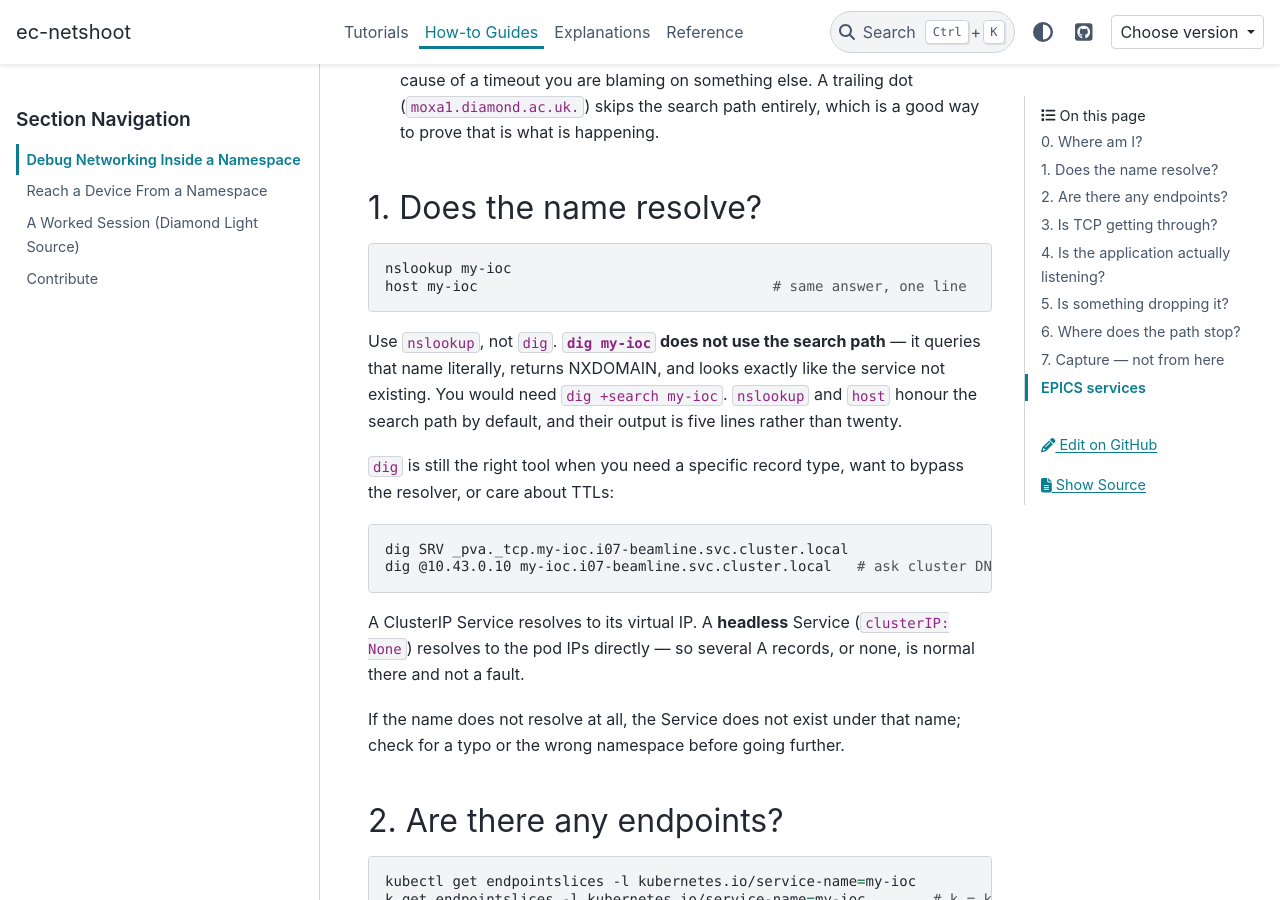
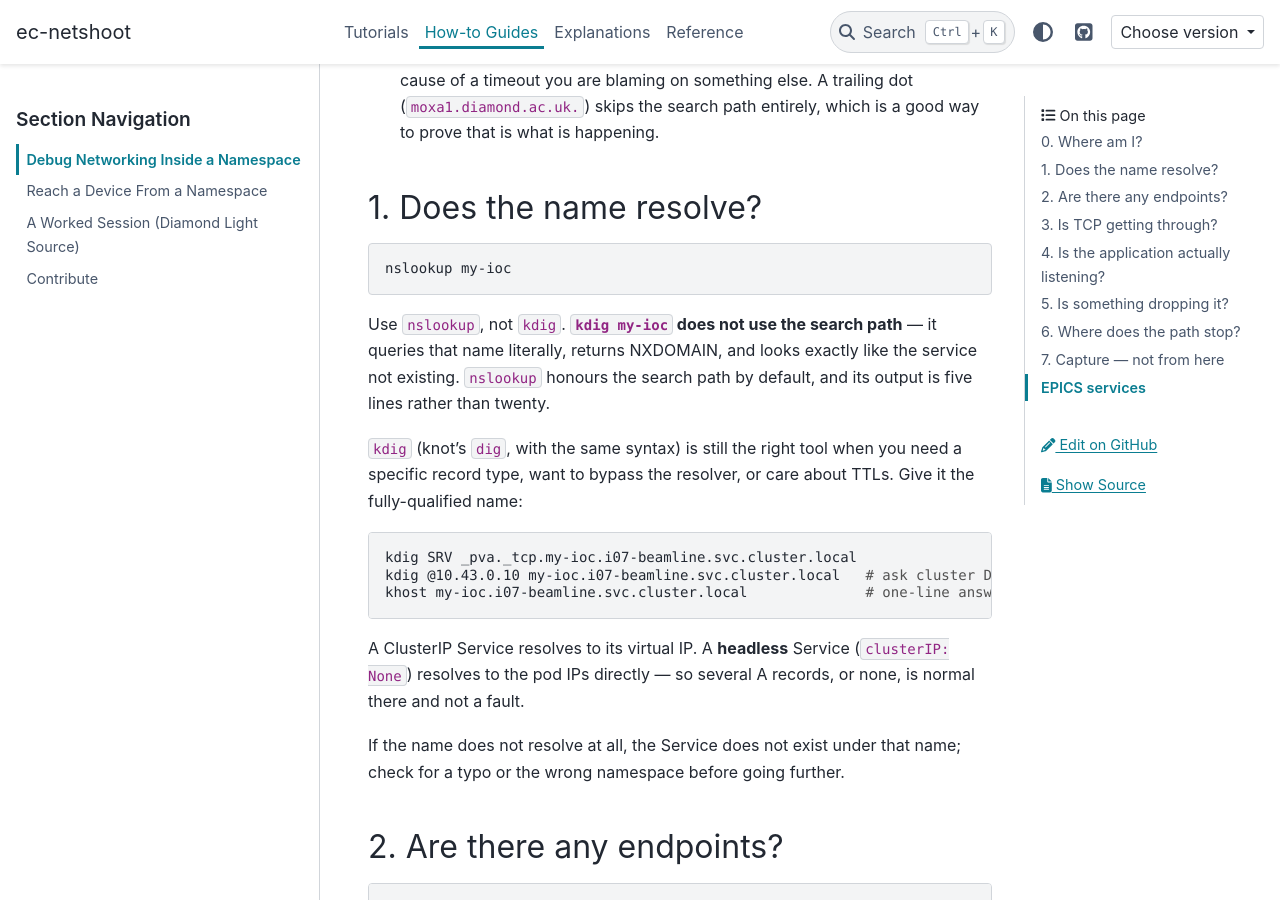
Before and after one commit to epics-containers/ec-netshoot, a Sphinx documentation site: the page built from docs/how-to/debug-namespace-networking.md, in a window 1280 px wide and 900 px high, scrolled down 781 px. Built offline with Sphinx 7.4.7 and the PyData theme 0.15.4, drawn with Linux system fonts in a browser that asks for light colours.

Commit message:
Slim the image: swap BIND DNS tools for knot, strip kubectl
bind9-dnsutils hard-depends (via bind9-libs -> libxml2) on libicu74,
35 MB of unused Unicode data. Replace bind9-dnsutils/bind9-host with
knot-dnsutils (kdig/khost), keep busybox's nslookup applet instead of
deleting it, and strip the kubectl Go binary (~17 MB of DWARF).
Docs updated for dig -> kdig and host -> khost.

Fixes #7

Co-Authored-By: Claude Opus 5.5 <noreply@anthropic.com>
Claude-Session: https://claude.ai/code/session_014GsvY8MPA1WdKubZ76YVcd

````diff
--- a/docs/how-to/debug-namespace-networking.md
+++ b/docs/how-to/debug-namespace-networking.md
@@ -34,21 +34,21 @@ Read `/etc/resolv.conf` before anything else. Two things matter:
 
 ```bash
 nslookup my-ioc
-host my-ioc                                   # same answer, one line
 ```
 
-Use `nslookup`, not `dig`. **`dig my-ioc` does not use the search path** — it
+Use `nslookup`, not `kdig`. **`kdig my-ioc` does not use the search path** — it
 queries that name literally, returns NXDOMAIN, and looks exactly like the
-service not existing. You would need `dig +search my-ioc`. `nslookup` and `host`
-honour the search path by default, and their output is five lines rather than
-twenty.
+service not existing. `nslookup` honours the search path by default, and its
+output is five lines rather than twenty.
 
-`dig` is still the right tool when you need a specific record type, want to
-bypass the resolver, or care about TTLs:
+`kdig` (knot's `dig`, with the same syntax) is still the right tool when you
+need a specific record type, want to bypass the resolver, or care about TTLs.
+Give it the fully-qualified name:
 
 ```bash
-dig SRV _pva._tcp.my-ioc.i07-beamline.svc.cluster.local
-dig @10.43.0.10 my-ioc.i07-beamline.svc.cluster.local   # ask cluster DNS directly
+kdig SRV _pva._tcp.my-ioc.i07-beamline.svc.cluster.local
+kdig @10.43.0.10 my-ioc.i07-beamline.svc.cluster.local   # ask cluster DNS directly
+khost my-ioc.i07-beamline.svc.cluster.local              # one-line answer
 ```
 
 A ClusterIP Service resolves to its virtual IP. A **headless** Service
````
Also changed, not shown: README.md (+1 -1 lines), docs/explanations/design.md (+2 -1 lines), docs/reference/cheatsheet.md (+1 -1 lines), docs/reference/tools.md (+2 -2 lines), 2 other files.
